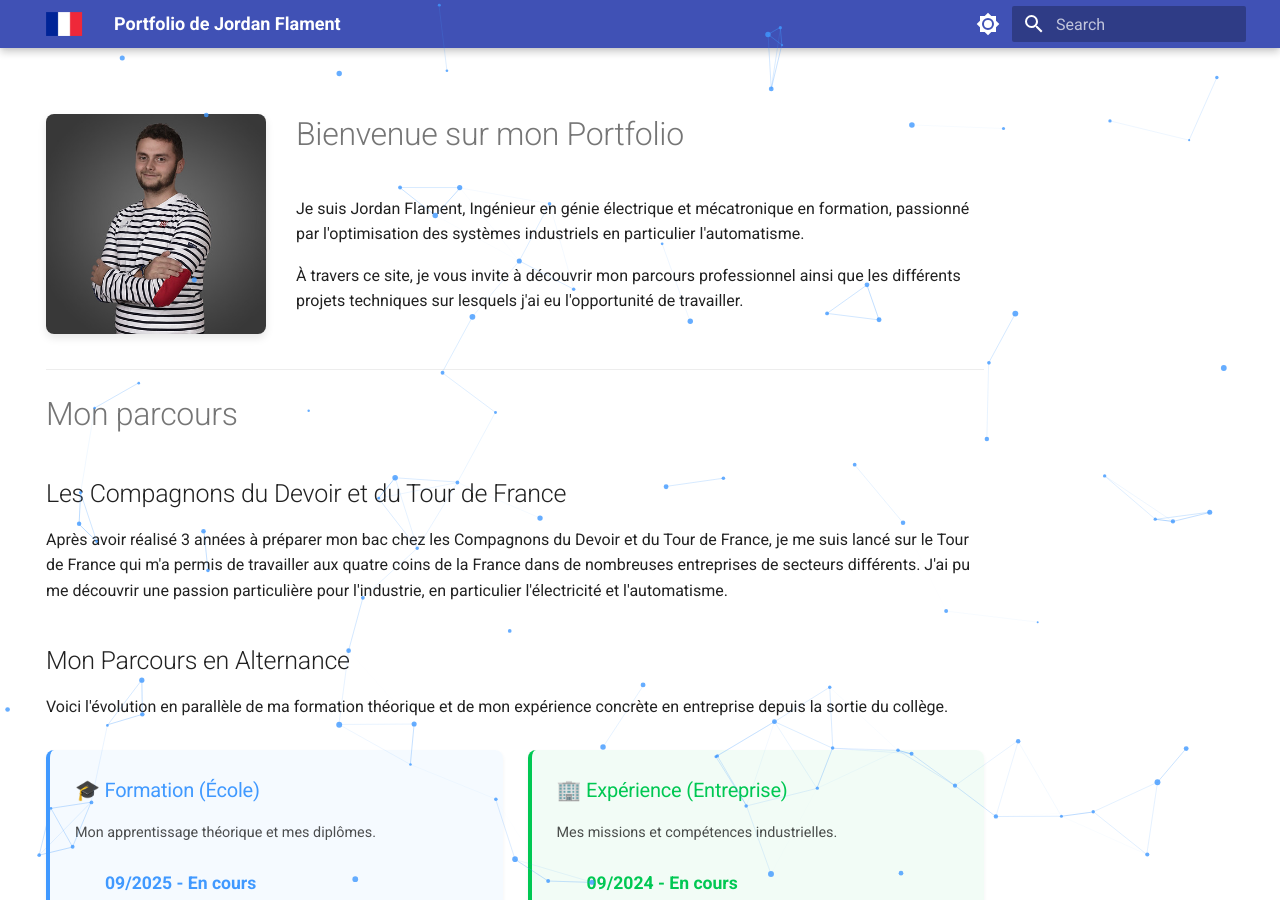
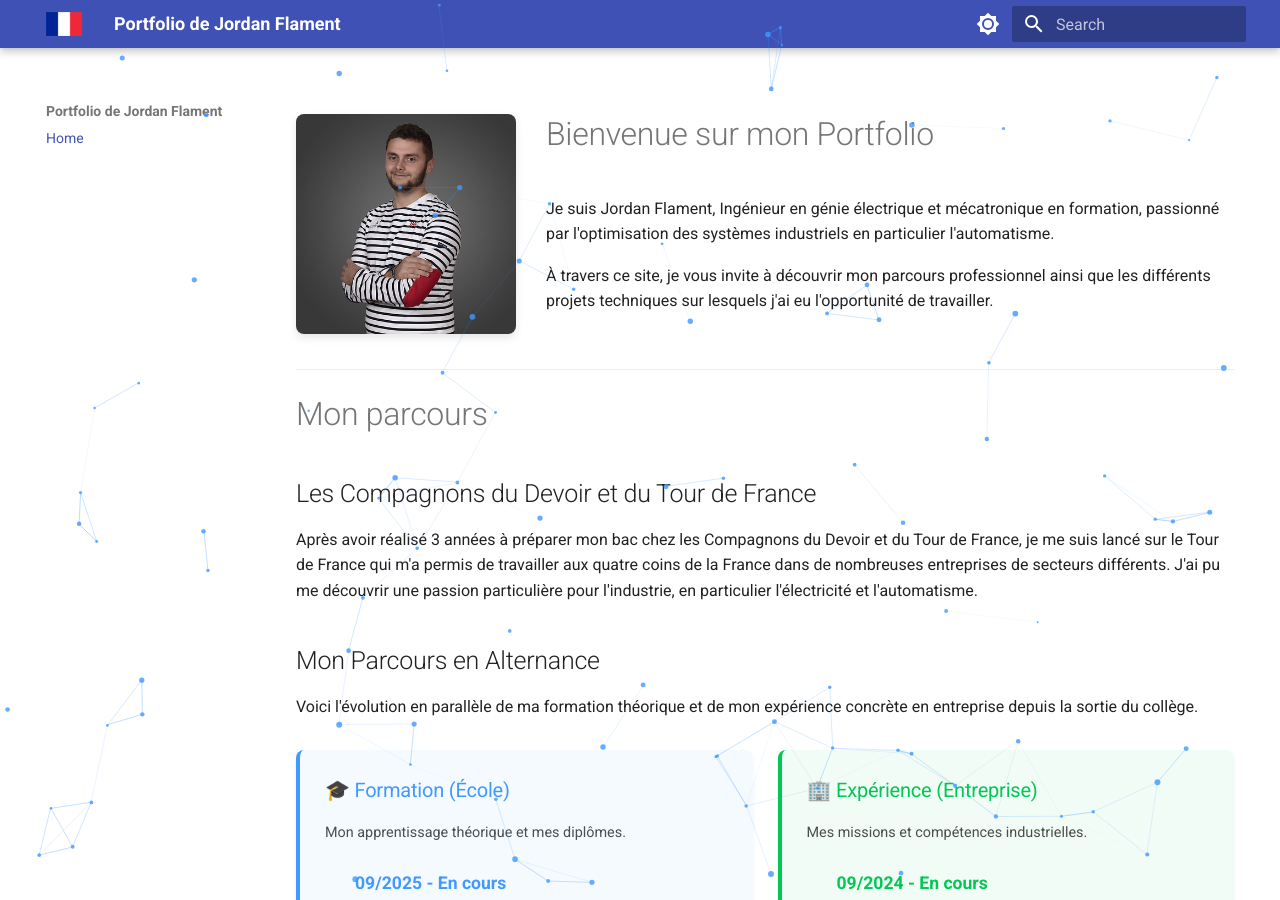
Before and after one commit to jordan-flament/jordan-flament.github.io, an MkDocs documentation site: the page built from docs/index.md, in a window 1280 px wide and 900 px high. Built offline with MkDocs 1.6.1 and Material for MkDocs 9.7.7, drawn with Linux system fonts in a browser that asks for light colours; some of the changed lines change nothing that is shown.

Commit message:
sommaire

```diff
--- a/docs/index.md
+++ b/docs/index.md
@@ -1,8 +1,3 @@
----
-hide:
-  - navigation
----
-
 <img src="images/profil.jpg" alt="Photo de profil" width="220" style="float: left; margin-right: 30px; margin-bottom: 10px; border-radius: 8px; box-shadow: 0 4px 8px rgba(0,0,0,0.1);">
 
 # Bienvenue sur mon Portfolio
--- a/mkdocs.yml
+++ b/mkdocs.yml
@@ -5,6 +5,7 @@
   favicon: images/france.webp
   features:
     - navigation.top
+    - toc.integrate
   palette:
     # Mode clair
     - media: "(prefers-color-scheme: light)"
```
